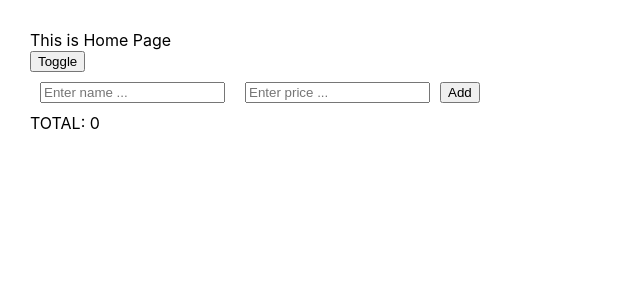
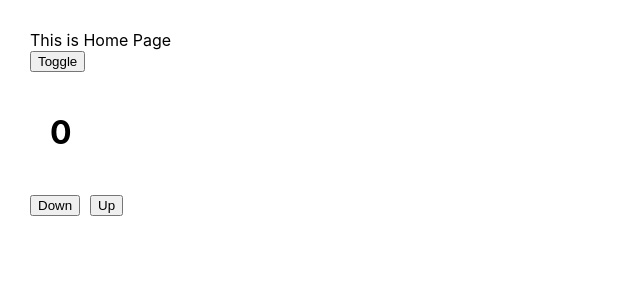
Before and after one commit to nguyenminhchienit/Hook-React, a React (Create React App) app: page / in a window 1280 px wide. Both pictures are taken after a click on the button "Toggle". Shown: the top 300 px of the page, without its empty margins (0-640 px from the left). Built offline with nearby package versions, Linux system fonts and the light colour scheme.

Commit message:
useReducer

```diff
--- a/src/App.js
+++ b/src/App.js
@@ -4,7 +4,8 @@ import './App.css';
 // import Effect from './useEffect';
 // import Ref from './useRef';
 // import Callback from './useCallBack';
-import Memo from './useMemo';
+// import Memo from './useMemo';
+import Reducer from './useReducer';
 
 import {useState} from 'react'
 
@@ -15,7 +16,7 @@ function App() {
     <div className="wrapper" style={{padding: '30px'}}>
       <div>This is Home Page</div>
       <button onClick={() => setShow(!show)}>Toggle</button>
-      {show && <Memo></Memo>}
+      {show && <Reducer></Reducer>}
     </div>
   );
 }
--- /dev/null
+++ b/src/useReducer/index.js
@@ -0,0 +1,49 @@
+import { useReducer } from "react";
+
+//useReducer
+//1. initState cos the la bat ki kieu du lieu nao
+//2. action
+//3. reducer
+//4. dispatch
+
+//.1
+const initState = 0;
+
+//2.
+const DOWN_ACTION = 'down';
+const UP_ACTION = 'up';
+
+//3.
+const reducer = (state,action) => {
+    switch (action) {
+        case DOWN_ACTION:
+            return state - 1;
+
+        case UP_ACTION:
+            return state + 1;
+        default:
+            throw Error('Invalid action');
+    }
+}
+
+function Reducer() {
+    //Khi component mounted useReducer duoc chay nhung func reducer chua chay voi,
+    //o buoc nay kh useReducer chay thi chi gan gia tri initState cho count,
+    //Sau khi khi dispatch mot action thi luc nau reducer moi duoc goi, luc nay khi dispatch thi action duoc
+    //truyen vao dispatch se la tham so cua reducer, sau do se chay dung voi action ma ban da onClick
+    const [count,dispatch] = useReducer(reducer,initState);
+    return (
+        <div>
+            <h1 style={{padding: '20px'}}>{count}</h1>
+            <button
+                style={{marginRight: '10px'}}
+                onClick={() => dispatch(DOWN_ACTION)}
+            >
+                Down
+            </button>
+            <button onClick={() => dispatch(UP_ACTION)}>Up</button>
+        </div>
+     );
+}
+
+export default Reducer;
```
